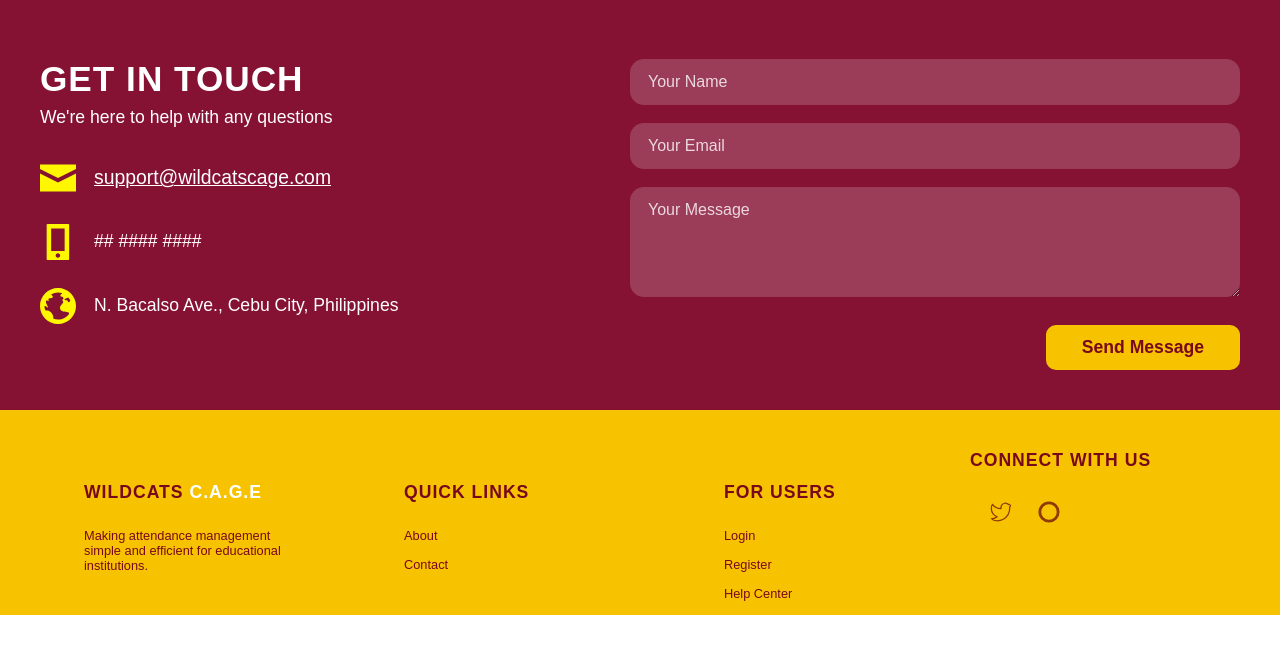
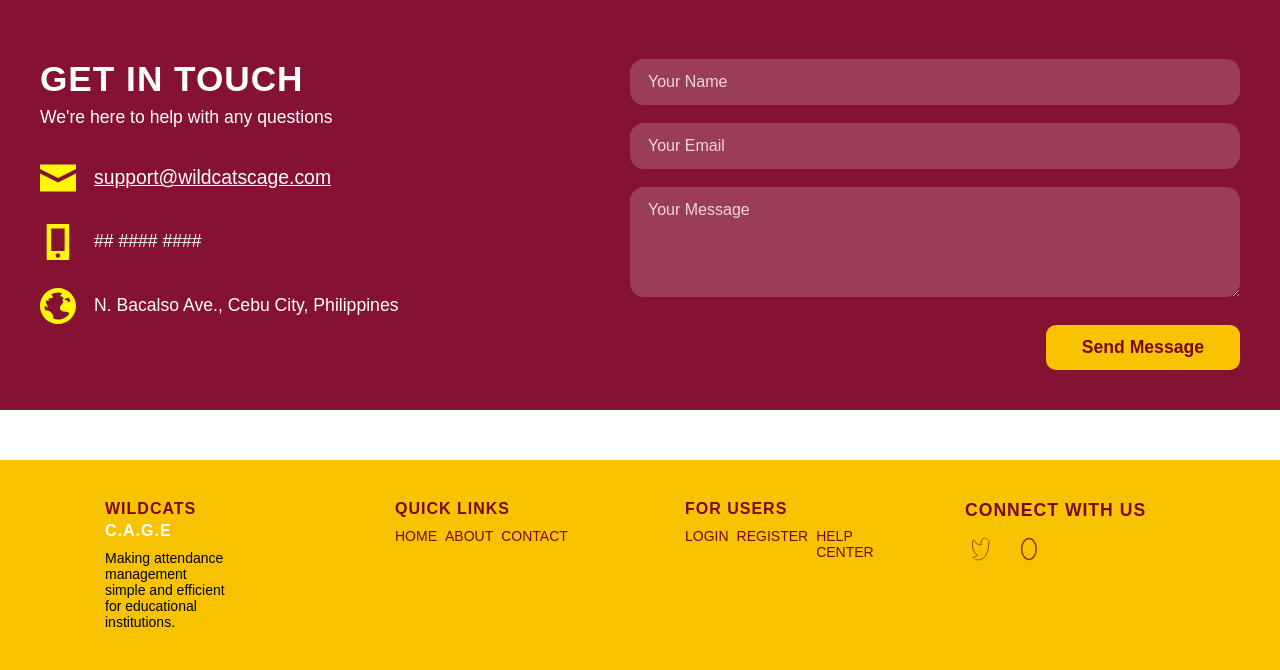
Before and after one commit to ryukiaaa/AttendanceSystem, a Django app: page / in a window 1280 px wide. Shown: the part 1446-2116 px from the top of the page. Before the commit the page ends 2061 px from the top, so only its background shows below. Run offline with Django 5.2, Linux system fonts and the light colour scheme.

Commit message:
feat: implement user role-based registration and login functionality
Add UserProfile, StudentProfile, and TeacherProfile models to manage user roles and additional profile information. Update registration and login views to handle role-based authentication and redirection. Enhance templates to support form submission and error handling. Adjust CSS for improved UI consistency.

```diff
--- a/Group3_AttendanceSystem/AttendanceSystem/Index/static/css/footer.css
+++ b/Group3_AttendanceSystem/AttendanceSystem/Index/static/css/footer.css
@@ -1,60 +1,152 @@
 /* Styles for footer */
 
-footer
-{
-    display: grid;
-    grid-template-columns: 25% 25% 25% 25%;
-    grid-template-rows: 75% 25%;
-    width: 100%;
-    height: 16vw;
-    background-color: #000;
-    color: #FFF;
+.footer {
+    background-color: #F7C301;
+    display: flex;
+    justify-content: space-between;
+    align-items: flex-start;
+    padding: 40px 60px;
+    margin-top: 50px;
+    gap: 100px;
 }
 
-footer div
-{
-    display: flex;
-    width: 100%:
-    height: 100%;
-    flex-direction: column;
-    padding-top: 2.5vw;
-    padding-left: 5vw;
-    row-gap: 1vw;
+.footer-yellow {
+    background: #F7C301 !important;
+    color: #78081C !important;
 }
 
-footer div:last-child
-{
-    grid-column: span 4;
+.footer-section {
     display: flex;
-    width: 90%;
-    margin: 0 auto;
-    padding: 0;
-    align-items: center;
-    justify-content: center;
-    border-top: 1px solid #CCC;
-    color: #CCC;
+    flex-direction: column;
+    align-items: flex-start;
+    flex: 1;
+    min-width: 150px;
+    padding-left: 25px;
 }
 
-footer h3
-{
-    font-size: 1.2vw;
-    color: #F7C301;
+.footer-section.about {
+    max-width: 250px;
 }
 
-footer p, footer a
-{
-    font-size: 1vw;
+.footer-section p,
+.footer-section ul,
+.footer-section .social-icons {
+    margin-top: 10px;
+    margin-left: 0;
+    padding-left: 0;
+    list-style: none;
+    display: flex;
+    flex-direction: row;
+    align-items: flex-start;
+    gap: 8px;
 }
 
-footer ul
-{
+.footer-section ul li {
+    margin: 0;
+}
+
+.footer-section .social-icons {
+    display: flex;
+    flex-direction: row;
+    align-items: flex-start;
+    gap: 8px;
+    padding: 0;
+    margin: 0;
+}
+
+.footer-section .social-icons img {
+    width: 24px;
+    height: 24px;
+    cursor: pointer;
+    filter: brightness(0) saturate(100%) invert(14%) sepia(99%) saturate(7471%) hue-rotate(344deg) brightness(90%) contrast(110%);
+}
+
+.footer-section .social-icons li {
+    margin: 0;
+    list-style: none;
+}
+
+.footer-section h4 {
+    display: flex;
+    flex-direction: row;
+    justify-content: center;
+    flex-shrink: 0;
+    text-align: left;
+    font-family: Poppins, sans-serif;
+    font-size: 24px;
+    font-style: normal;
+    font-weight: 800;
+    line-height: normal;
+    margin-bottom: 10px;
+    gap: 4px;
+}
+
+.footer-section h4 .wildcats-text {
+    color: #852133;
+}
+
+.footer-section h4 .cage-text {
+    color: #FFFFFF;
+}
+
+.footer-section h4 {
     display: flex;
     flex-direction: column;
-    list-style-type: none;
-    row-gap: 0.5vw;
+    justify-content: center;
+    flex-shrink: 0;
+    color: #78081C;
+    font-family: Poppins, sans-serif;
+    font-size: 16px;
+    font-style: normal;
+    font-weight: 700;
+    line-height: normal;
+    text-align: left;
 }
 
-footer li
-{
+.footer-section p,
+.footer-section ul {
+    font-size: 14px;
+    color: #000000;
+    margin: 0;
+    padding: 0;
+    list-style: none;
+}
+
+.footer-section ul li {
+    margin-bottom: 5px;
+}
+
+.footer-section ul li a {
+    color: #000000;
+    text-decoration: none;
+}
+
+.footer-section ul li a:hover {
+    text-decoration: underline;
+}
+
+.social-icons {
     display: flex;
+    gap: 10px;
+    margin-top: 10px;
 }
+
+.social-icons img {
+    width: 24px;
+    height: 24px;
+    cursor: pointer;
+}
+
+/* Responsive adjustments */
+@media (max-width: 768px) {
+    .footer {
+        flex-direction: column;
+        padding: 30px 20px;
+        gap: 30px;
+    }
+
+    .footer-section {
+        width: 100%;
+        padding-left: 0;
+    }
+}
--- a/Group3_AttendanceSystem/AttendanceSystem/Index/static/css/loginteacher.css
+++ b/Group3_AttendanceSystem/AttendanceSystem/Index/static/css/loginteacher.css
@@ -156,7 +156,7 @@ body {
     font-size: 16px;
     font-weight: 600;
     cursor: pointer;
-    width: 45%;
+    width:200px;
     transition: background-color 0.3s ease;
 }
 
--- a/Group3_AttendanceSystem/AttendanceSystem/Index/templates/index.html
+++ b/Group3_AttendanceSystem/AttendanceSystem/Index/templates/index.html
@@ -28,7 +28,7 @@
           <li> <a href="#about">About</a> </li>
           <li> <a href="#contact">Contact</a> </li>
           <li> <a href="{% url 'login' %}">Login</a> </li>
-          <li> <a href="{% url 'register' %}">Register</a> </li>
+          <li> <a href="{% url 'registerrole' %}">Register</a> </li>
         </ul>
       </nav>
     </header>
@@ -134,23 +134,24 @@
       <div class="footer-section links">
         <h4>QUICK LINKS</h4>
         <ul>
-          <li><a href="#about">About</a></li>
-          <li><a href="#contact">Contact</a></li>
+          <li><a href="{% url 'index' %}">HOME</a></li>
+          <li><a href="#about">ABOUT</a></li>
+          <li><a href="#contact">CONTACT</a></li>
         </ul>
       </div>
       <div class="footer-section users">
         <h4>FOR USERS</h4>
         <ul>
-          <li><a href="{% url 'login' %}">Login</a></li>
-          <li><a href="{% url 'register' %}">Register</a></li>
-          <li><a href="#">Help Center</a></li>
+          <li><a href="{% url 'login' %}">LOGIN</a></li>
+          <li><a href="{% url 'registerrole' %}">REGISTER</a></li>
+          <li><a href="#">HELP CENTER</a></li>
         </ul>
       </div>
       <div class="footer-section social">
         <h4>CONNECT WITH US</h4>
         <div class="social-icons">
-          <img src="{% static 'images/index_icon_twitter.svg' %}" alt="Twitter">
-          <img src="{% static 'images/index_icon_instagram1.svg' %}" alt="Instagram">
+          <img src="{% static 'images/twitter_icon_teacher.svg' %}" alt="Twitter">
+          <img src="{% static 'images/instagram_icon_1_teacher.svg' %}" alt="Instagram">
         </div>
       </div>
     </footer>
--- a/Group3_AttendanceSystem/AttendanceSystem/Index/urls.py
+++ b/Group3_AttendanceSystem/AttendanceSystem/Index/urls.py
@@ -3,7 +3,7 @@ from django.urls import path
 from . import views
 
 urlpatterns = [
-    path('register/', views.register_role_view, name='registerrole'),
+    path('register/role/', views.register_role_view, name='registerrole'),
     path('register/student/', views.register_student_view, name='registerstudent'),
     path('register/teacher/', views.register_teacher_view, name='registerteacher'),
     path('login/role/', views.login_role_view, name='loginrole'),
--- a/Group3_AttendanceSystem/AttendanceSystem/Index/views.py
+++ b/Group3_AttendanceSystem/AttendanceSystem/Index/views.py
@@ -11,11 +11,50 @@ def register_role_view(request):
 
 
 def register_student_view(request):
-    return render(request, 'registerstudent.html')
+    from .models import UserProfile, StudentProfile
+    if request.method == 'POST':
+        form = forms.StudentRegisterForm(request.POST)
+        if form.is_valid():
+            user = form.save()
+            # Create UserProfile with role 'student'
+            user_profile = UserProfile.objects.create(user=user, role='student')
+            # Create StudentProfile with extra fields
+            StudentProfile.objects.create(
+                profile=user_profile,
+                student_id=form.cleaned_data['student_id'],
+                course=form.cleaned_data['course'],
+                year=form.cleaned_data['year']
+            )
+            messages.success(request, 'Student account created successfully.')
+            return redirect('loginrole')
+        else:
+            messages.error(request, 'Please correct the errors below.')
+    else:
+        form = forms.StudentRegisterForm()
+    return render(request, 'registerstudent.html', {'form': form})
 
 
 def register_teacher_view(request):
-    return render(request, 'registerteacher.html')
+    from .models import UserProfile, TeacherProfile
+    if request.method == 'POST':
+        form = forms.TeacherRegisterForm(request.POST)
+        if form.is_valid():
+            user = form.save()
+            # Create UserProfile with role 'teacher'
+            user_profile = UserProfile.objects.create(user=user, role='teacher')
+            # Create TeacherProfile with extra fields
+            TeacherProfile.objects.create(
+                profile=user_profile,
+                department_id=form.cleaned_data['department_id'],
+                courses=form.cleaned_data['courses']
+            )
+            messages.success(request, 'Teacher account created successfully.')
+            return redirect('loginrole')
+        else:
+            messages.error(request, 'Please correct the errors below.')
+    else:
+        form = forms.TeacherRegisterForm()
+    return render(request, 'registerteacher.html', {'form': form})
 
 
 def login_role_view(request):
@@ -51,10 +90,22 @@ class Login(View):
 
             if user is not None:
                 login(request, user)
-                return redirect('student:dashboard')
+                # Redirect based on user role
+                try:
+                    role = user.userprofile.role
+                    if role == 'student':
+                        return redirect('/student/dashboard/')  # Student dashboard URL
+                    elif role == 'teacher':
+                        return redirect('/teacher/dashboard')  # Teacher dashboard URL
+                    else:
+                        messages.error(request, 'User role not set.')
+                        return redirect('loginrole')
+                except Exception as e:
+                    messages.error(request, f'User profile not found: {str(e)}')
+                    return redirect('loginrole')
             else:
-                messages.info(request, 'Invalid credentials')
-                return render(request, 'login.html')
+                messages.error(request, 'Invalid username or password')
+                return redirect('loginrole')
 
 
 # Render register page
```
Also changed, not shown: Group3_AttendanceSystem/AttendanceSystem/Index/forms.py (+19 -0 lines), Group3_AttendanceSystem/AttendanceSystem/Index/models.py (+17 -0 lines), Group3_AttendanceSystem/AttendanceSystem/Index/templates/loginstudent.html (+12 -4 lines), Group3_AttendanceSystem/AttendanceSystem/Index/templates/loginteacher.html (+12 -4 lines), Group3_AttendanceSystem/AttendanceSystem/Index/templates/registerstudent.html (+28 -8 lines), Group3_AttendanceSystem/AttendanceSystem/Index/templates/registerteacher.html (+23 -9 lines), Group3_AttendanceSystem/AttendanceSystem/Index/migrations/0002_userprofile_teacherprofile_studentprofile.py (added), Group3_AttendanceSystem/AttendanceSystem/Student/migrations/0003_studentprofile.py (added).
